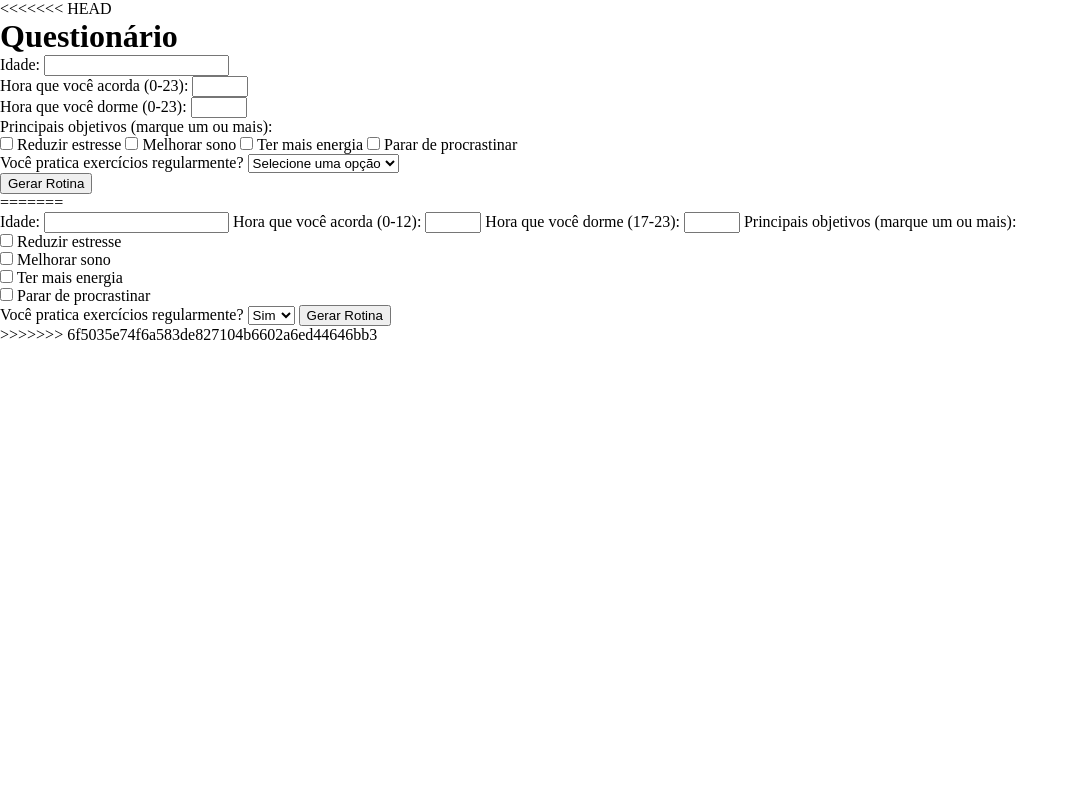
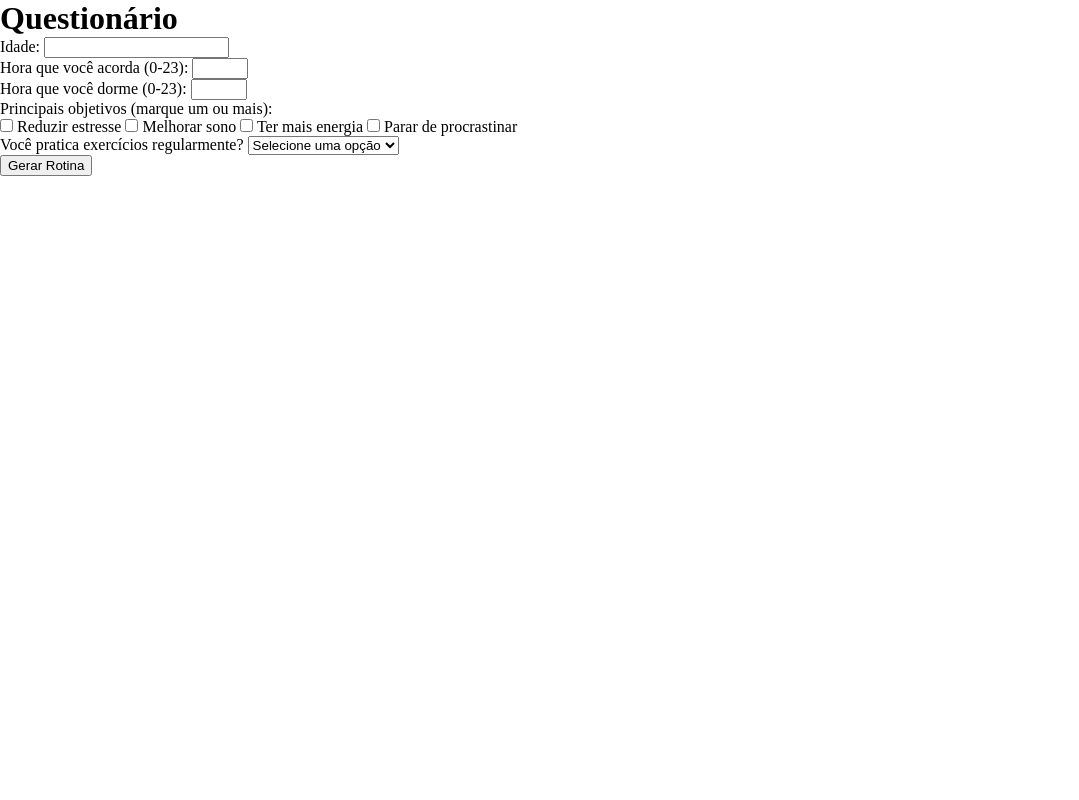
Before and after one commit to ykyak77/The-Last-of-Task, a Flask app: page /questionario in a window 1280 px wide. Shown: the whole page, without its empty margins (0-1079 px from the left). Run offline with Flask 3, Linux system fonts and the light colour scheme; a user stored in the database is signed in; parts of the project's set-up code (start-up, migrations or seed data) failed here and were passed over.

Commit message:
atualizei anjo4 - problemas do pc do will3

```diff
--- a/templates/loja.html
+++ b/templates/loja.html
@@ -26,11 +26,9 @@
             <table>
             {% for item in itens %}
                   <tr>
-<<<<<<< HEAD
+
                     <td rowspan="2"><img src="{{ url_for('static', filename='imagens/imgItens/' ~ item.item~'.png') }}" alt="{{item.item}}" width="100" height="100"></td>
-=======
-                    <td rowspan="2"><img src="{{ url_for('static', filename='imagens/imgItens/' ~ item.item~'.png') }}" alt="{{item.nome}}" width="100" height="100"></td>
->>>>>>> 6f5035e74f6a583de827104b6602a6ed44646bb3
+
                     <td><b>{{item.nome}}</b></td>
                     <td>💊 {{item.preco_pilulas}}</td>
                   </tr>
--- a/templates/questionario.html
+++ b/templates/questionario.html
@@ -1,4 +1,3 @@
-<<<<<<< HEAD
 <!DOCTYPE html>
 <html lang="pt-br">
 <head>
@@ -66,55 +65,3 @@
 
 </body>
 </html>
-=======
-<form action="{{ url_for('coletarDados') }}" method="post">
-
-    <label>Idade:
-        <input type="number" id="idade" name="idade" min="0" required>
-    </label>
-
-    <label>Hora que você acorda (0-12):
-        <input type="number" id="acorda" name="acorda" min="0" max="12" required>
-    </label>
-
-    <label>Hora que você dorme (17-23):
-        <input type="number" id="dorme" name="dorme" min="17" max="23" required>
-    </label>
-
-    <label>Principais objetivos (marque um ou mais):</label>
-    <div>
-        <label>
-            <input type="checkbox" name="objetivo" value="reduzir estresse">
-            Reduzir estresse
-        </label><br>
-        <label>
-            <input type="checkbox" name="objetivo" value="melhorar sono">
-            Melhorar sono
-        </label><br>
-        <label>
-            <input type="checkbox" name="objetivo" value="ter mais energia">
-            Ter mais energia
-        </label><br>
-        <label>
-            <input type="checkbox" name="objetivo" value="parar de procrastinar">
-            Parar de procrastinar
-        </label>
-    </div>
-
-    <label>Você pratica exercícios regularmente?
-        <select id="exercicio" name="exercicio" required>
-            <option value="sim">Sim</option>
-            <option value="não">Não</option>
-        </select>
-    </label>
-
-    <button type="submit">Gerar Rotina</button>
-
-        {% set mensagens = get_flashed_messages() %}
-            {% if mensagens %}
-                {% for msg in mensagens %}
-                    {{ msg }}
-                {% endfor %}
-        {% endif %}
-</form>
->>>>>>> 6f5035e74f6a583de827104b6602a6ed44646bb3
```
Also changed, not shown: banco_de_dados/services.py (+0 -14 lines), templates/ab.html (deleted, +0 -50 lines), templates/inventario.html (+3 -11 lines), templates/perfil.html (+3 -25 lines).
